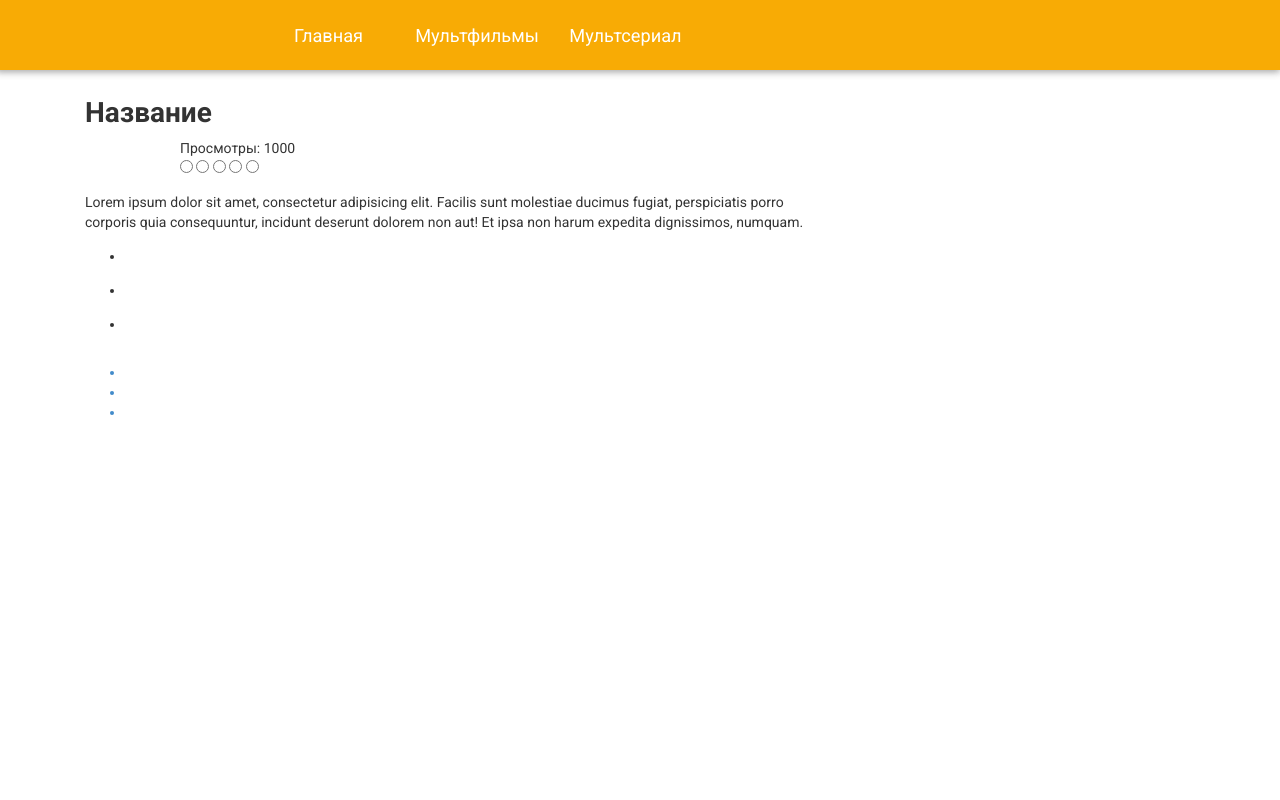
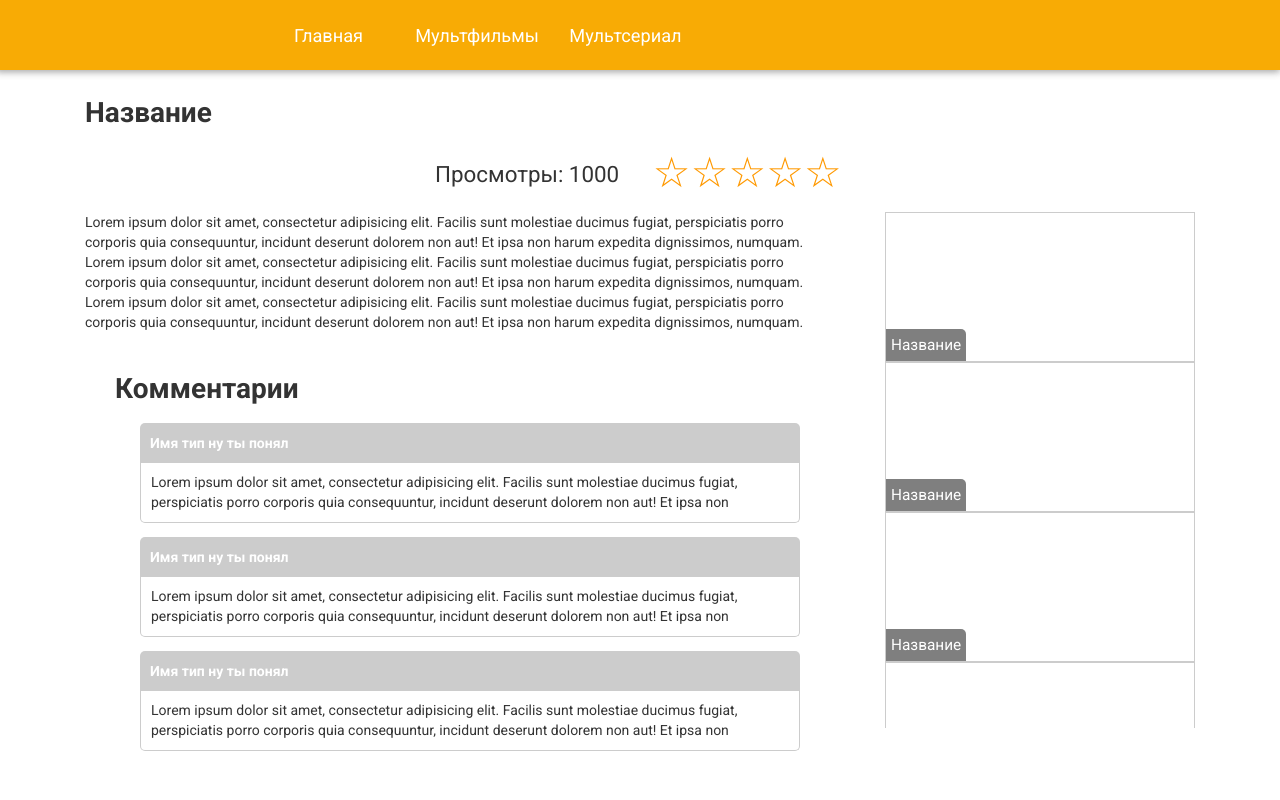
Before and after one commit to rodosabc/watchcartoon, a plain HTML site: page cartoonItem.html in a window 1280 px wide. Drawn offline with nearby package versions, Linux system fonts and the light colour scheme.

Commit message:
page of item nearly complite

```diff
--- a/cartoonItem.html
+++ b/cartoonItem.html
@@ -5,6 +5,7 @@
     <meta name="viewport" content="width=device-width, initial-scale=1, user-scalable=no" >
     <link href="css/bootstrap.css" rel="stylesheet">
     <link href="css/styles.css" rel="stylesheet">
+    <script src="https://ajax.googleapis.com/ajax/libs/jquery/3.1.0/jquery.min.js"></script>
     <title>Cartoon</title>
   </head>
   <body>
@@ -35,44 +36,70 @@
         <div class="catalog">
         <h2>Название</h2>
         <div class="col-lg-10 col-lg-offset-1 video">
-
-          <div>Просмотры: 1000</div>
-          <div class="rating">
-            <form action="">
-              <input type="radio" name="rating">
-              <input type="radio" name="rating">
-              <input type="radio" name="rating">
-              <input type="radio" name="rating">
-              <input type="radio" name="rating">
-            </form>
+          <div class="panel">
+            <div class="views">Просмотры: 1000</div>
+            <div class="rating">
+  	          <span>&#9734</span><span>&#9734</span><span>&#9734</span><span>&#9734</span><span>&#9734</span>
+            </div>
           </div>
-
         </div>
         <div class="description col-lg-8">
           <p>
-            Lorem ipsum dolor sit amet, consectetur adipisicing elit. Facilis sunt molestiae ducimus fugiat, perspiciatis porro corporis quia consequuntur, incidunt deserunt dolorem non aut! Et ipsa non harum expedita dignissimos, numquam.
+            Lorem ipsum dolor sit amet, consectetur adipisicing elit.
+             Facilis sunt molestiae ducimus fugiat, perspiciatis porro corporis
+              quia consequuntur, incidunt deserunt dolorem non aut! Et ipsa non
+               harum expedita dignissimos, numquam. Lorem ipsum dolor sit amet, consectetur adipisicing elit.
+                Facilis sunt molestiae ducimus fugiat, perspiciatis porro corporis
+                 quia consequuntur, incidunt deserunt dolorem non aut! Et ipsa non
+                  harum expedita dignissimos, numquam. Lorem ipsum dolor sit amet, consectetur adipisicing elit.
+                   Facilis sunt molestiae ducimus fugiat, perspiciatis porro corporis
+                    quia consequuntur, incidunt deserunt dolorem non aut! Et ipsa non
+                     harum expedita dignissimos, numquam.
           </p>
 
-          <div class="comments">
+          <div class="col-lg-12 comments">
+            <h2>Комментарии</h2>
             <ul>
               <li>
-                <div class="comment"></div>
+                <div class="comment">
+                  <p>Имя тип ну ты понял</p>
+                  <p>
+                    Lorem ipsum dolor sit amet, consectetur adipisicing elit.
+                     Facilis sunt molestiae ducimus fugiat, perspiciatis porro corporis
+                      quia consequuntur, incidunt deserunt dolorem non aut! Et ipsa non
+                  </p>
+                </div>
               </li>
               <li>
-                <div class="comment"></div>
+                <div class="comment">
+                  <p>Имя тип ну ты понял</p>
+                  <p>
+                    Lorem ipsum dolor sit amet, consectetur adipisicing elit.
+                     Facilis sunt molestiae ducimus fugiat, perspiciatis porro corporis
+                      quia consequuntur, incidunt deserunt dolorem non aut! Et ipsa non
+                  </p>
+                </div>
               </li>
               <li>
-                <div class="comment"></div>
+                <div class="comment">
+                  <p>Имя тип ну ты понял</p>
+                  <p>
+                    Lorem ipsum dolor sit amet, consectetur adipisicing elit.
+                     Facilis sunt molestiae ducimus fugiat, perspiciatis porro corporis
+                      quia consequuntur, incidunt deserunt dolorem non aut! Et ipsa non
+                  </p>
+                </div>
               </li>
             </ul>
           </div>
 
         </div>
-        <div class="playlist col-lg-8">
+        <div class="playlist col-lg-4">
           <ul>
-            <a href=""><li></li></a>
-            <a href=""><li></li></a>
-            <a href=""><li></li></a>
+            <a href=""><li><div class="playFromList"><div class="btnPlay"></div></div><span>Название</span></li></a>
+            <a href=""><li><div class="playFromList"><div class="btnPlay"></div></div><span>Название</span></li></a>
+            <a href=""><li><div class="playFromList"><div class="btnPlay"></div></div><span>Название</span></li></a>
+            <a href=""><li><div class="playFromList"><div class="btnPlay"></div></div><span>Название</span></li></a>
           </ul>
         </div>
       </div>
--- a/css/styles.css
+++ b/css/styles.css
@@ -91,12 +91,13 @@ h2{
 .info p{
   color: #ffffff;
   margin-left: 15px;
-  padding-top: 5px;
+  padding-top: 8px;
   font-size: 1.3em;
 }
 
 .info ul{
-    width: 300px;
+  display: block;
+    width: 260px;
     margin: 0 auto;
 }
 
@@ -106,8 +107,147 @@ h2{
   font-size: 1.3em;
   margin-right: 20%;
   list-style-type: circle;
-  padding-bottom: 10px;
 }
+
+.panel div{
+  display: inline-block;
+}
+
+.panel{
+  width: 410px;
+  margin: 0 auto;
+}
+
+.rating {
+  unicode-bidi: bidi-override;
+  direction: rtl;
+  font-size: 3em;
+}
+.rating > span {
+  display: inline-block;
+  position: relative;
+  width: 0.9em;
+  cursor: pointer;
+  color: #ff9900;
+  top: 5px;
+}
+.rating > span:hover:before,
+.rating > span:hover ~ span:before {
+   content: "\2605";
+   position: absolute;
+   color: #ffcc00;
+}
+
+.views{
+  font-size: 1.6em;
+  margin-right: 30px;
+}
+
+.comment p:nth-child(1){
+  display: block;
+  padding: 10px;
+  background: #cccccc;
+  color: #ffffff;
+  font-weight: 600;
+  border-radius: 5px 5px 0 0;
+  margin-bottom: -15px;
+}
+
+.comment p:nth-child(2){
+  display: block;
+  border-bottom: 1px solid #cccccc;
+  border-right: 1px solid #cccccc;
+  border-left: 1px solid #cccccc;
+  padding: 10px;
+  font-weight: 400;
+  border-radius: 0 0 5px 5px;
+}
+
+.comments ul li{
+  list-style-type: none;
+}
+
+.playlist{
+  max-height: 530px;
+  overflow-y: auto;
+}
+
+.playlist ul a li{
+  display: block;
+  height: 150px;
+  border: 1px solid #cccccc;
+  position: relative;;
+}
+
+.playlist ul a li span{
+  border-radius: 0 5px 0 0;
+  display: block;
+  width: inherit;
+  background: rgba(0,0,0,0.5);
+  color: #ffffff;
+  padding: 5px;
+  font-size: 1.1em;
+  position: absolute;
+  bottom: 0;
+}
+
+.playFromList{
+  width: 60px;
+  height: 60px;
+  margin: 45px auto;
+  background: rgba(0,0,0,0.5);
+  border-radius: 50%;
+  transform: translateY(13px);
+  opacity: 0;
+  transition: all 0.15s ease-out 0.15s;
+}
+
+.btnPlay{
+  width: 40px;
+  height: 30px;
+  position: relative;
+}
+
+.btnPlay::after{
+  content: " ";
+  position: absolute;
+  left: 18px;
+  bottom: -15px;
+  border: 15px solid transparent;
+  border-left: 30px solid #ffffff;
+}
+
+.playlist ul a:hover .playFromList{
+  transform: translateY(0px);
+  opacity: 0.9;
+}
+
+.playlist::-webkit-scrollbar-button {
+  display: none;
+}
+
+.playlist::-webkit-scrollbar-track {
+background-color:#ffffff;
+}
+
+.playlist::-webkit-scrollbar-thumb {
+border-radius: 3px;
+background-color:rgba(0,0,0,0.3);
+box-shadow:0px 1px 1px #fff inset;
+}
+
+.playlist::-webkit-resizer{
+background-image:url('');
+background-repeat:no-repeat;
+width:7px;
+height:0px
+}
+
+.playlist::-webkit-scrollbar{
+width: 6px;
+}
+
+
 
 /*@media (max-width:970px) {
   .item{
```
Also changed, not shown: index.html (+1 -0 lines).
